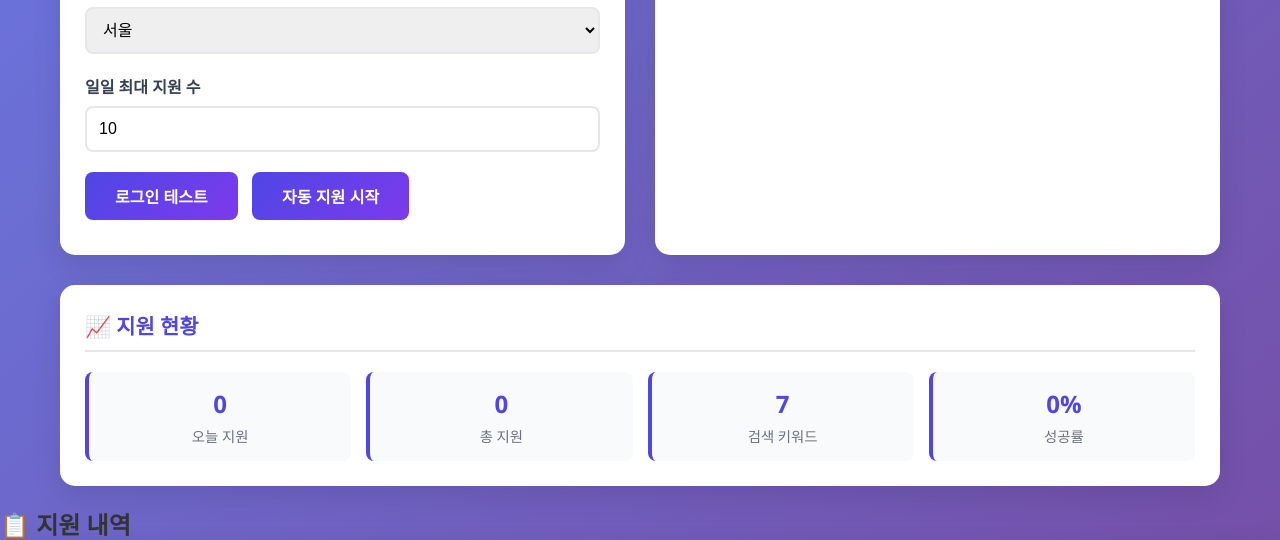
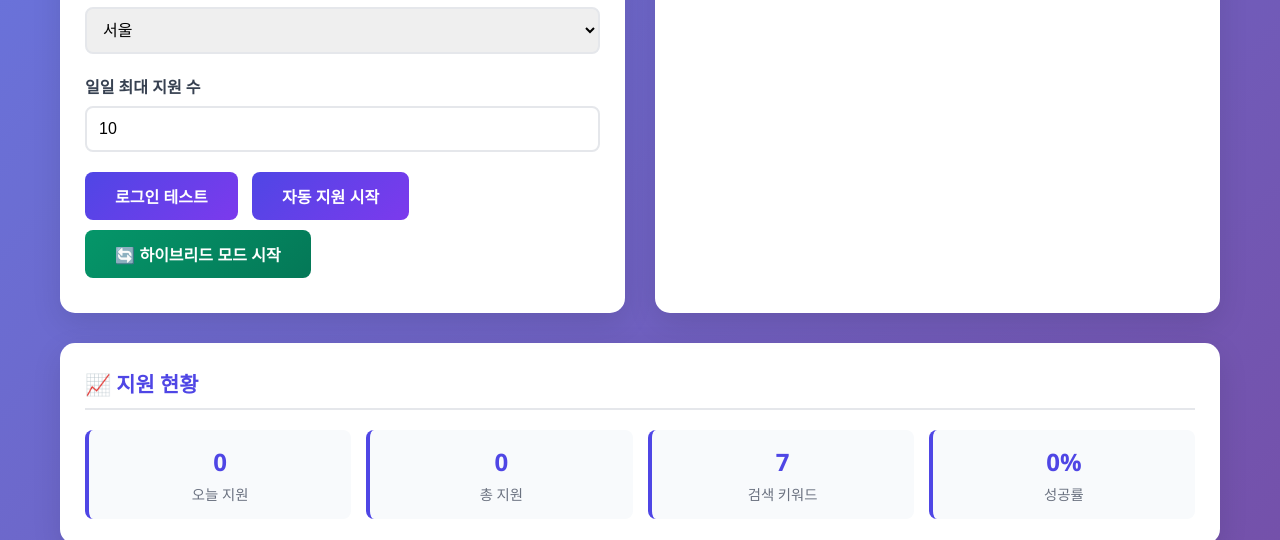
Before and after one commit to YonghoLee79/saramjobhunter, a Flask app: page / in a window 1280 px wide. Shown: the part 665-1205 px from the top of the page. Run offline with Flask 3, Linux system fonts and the light colour scheme; data that the repository does not hold is empty.

Commit message:
Add a button to start the hybrid mode which requires manual user login
Implements the 'startHybridBot' function and corresponding UI button, enabling hybrid login via POST request to /api/start-hybrid.

Replit-Commit-Author: Agent
Replit-Commit-Session-Id: 9d3cb851-7eea-4b23-a215-08db12e07403
Replit-Commit-Screenshot-Url: https://storage.googleapis.com/screenshot-production-us-central1/9a11cd69-dd46-4fae-bf76-48cb74d56684/12c790dc-ec02-41d1-a78f-5f465601228f.jpg

```diff
--- a/templates/index.html
+++ b/templates/index.html
@@ -113,6 +113,14 @@
         .btn:hover {
             transform: translateY(-2px);
             box-shadow: 0 5px 15px rgba(79, 70, 229, 0.3);
+        }
+
+        .btn-hybrid {
+            background: linear-gradient(135deg, #059669 0%, #047857 100%);
+        }
+
+        .btn-hybrid:hover {
+            box-shadow: 0 5px 15px rgba(5, 150, 105, 0.3);
         }
 
         .btn:disabled {
@@ -389,6 +397,7 @@
 
                 <button class="btn" onclick="testLogin()" id="testBtn">로그인 테스트</button>
                 <button class="btn" onclick="startBot()" id="startBtn">자동 지원 시작</button>
+                <button class="btn btn-hybrid" onclick="startHybridBot()" id="hybridBtn">🔄 하이브리드 모드 시작</button>
             </div>
 
             <!-- 상태 카드 -->
@@ -598,6 +607,50 @@
             }
         }
 
+        // 하이브리드 모드 시작
+        async function startHybridBot() {
+            const hybridBtn = document.getElementById('hybridBtn');
+            const keywords = document.getElementById('keywords').value;
+            const location = document.getElementById('location').value;
+            const maxApps = document.getElementById('maxApps').value;
+
+            if (!keywords.trim()) {
+                showAlert('검색 키워드를 입력해주세요', 'error');
+                return;
+            }
+
+            hybridBtn.disabled = true;
+            hybridBtn.textContent = '시작 중...';
+
+            try {
+                const response = await fetch('/api/start-hybrid', {
+                    method: 'POST',
+                    headers: {
+                        'Content-Type': 'application/json',
+                    },
+                    body: JSON.stringify({
+                        keywords: keywords,
+                        location: location,
+                        max_applications: parseInt(maxApps) || 10
+                    })
+                });
+
+                const result = await response.json();
+
+                if (result.success) {
+                    showAlert('하이브리드 모드가 시작되었습니다. 브라우저에서 직접 로그인하세요.', 'success');
+                    startStatusCheck();
+                } else {
+                    showAlert(`하이브리드 모드 시작 실패: ${result.error}`, 'error');
+                }
+            } catch (error) {
+                showAlert('하이브리드 모드 시작 중 오류가 발생했습니다', 'error');
+            } finally {
+                hybridBtn.disabled = false;
+                hybridBtn.textContent = '🔄 하이브리드 모드 시작';
+            }
+        }
+
         // 상태 확인
         async function checkStatus() {
             try {
```
